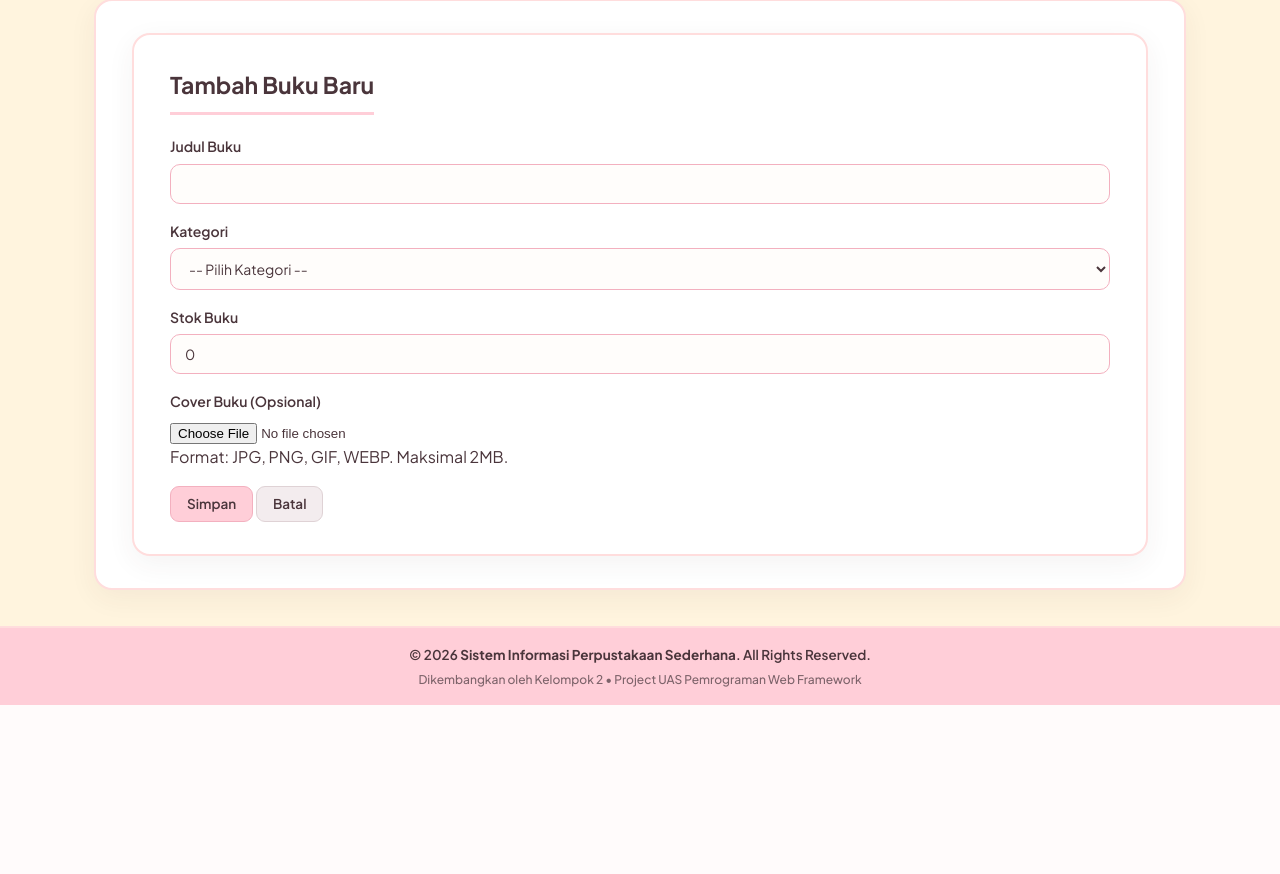
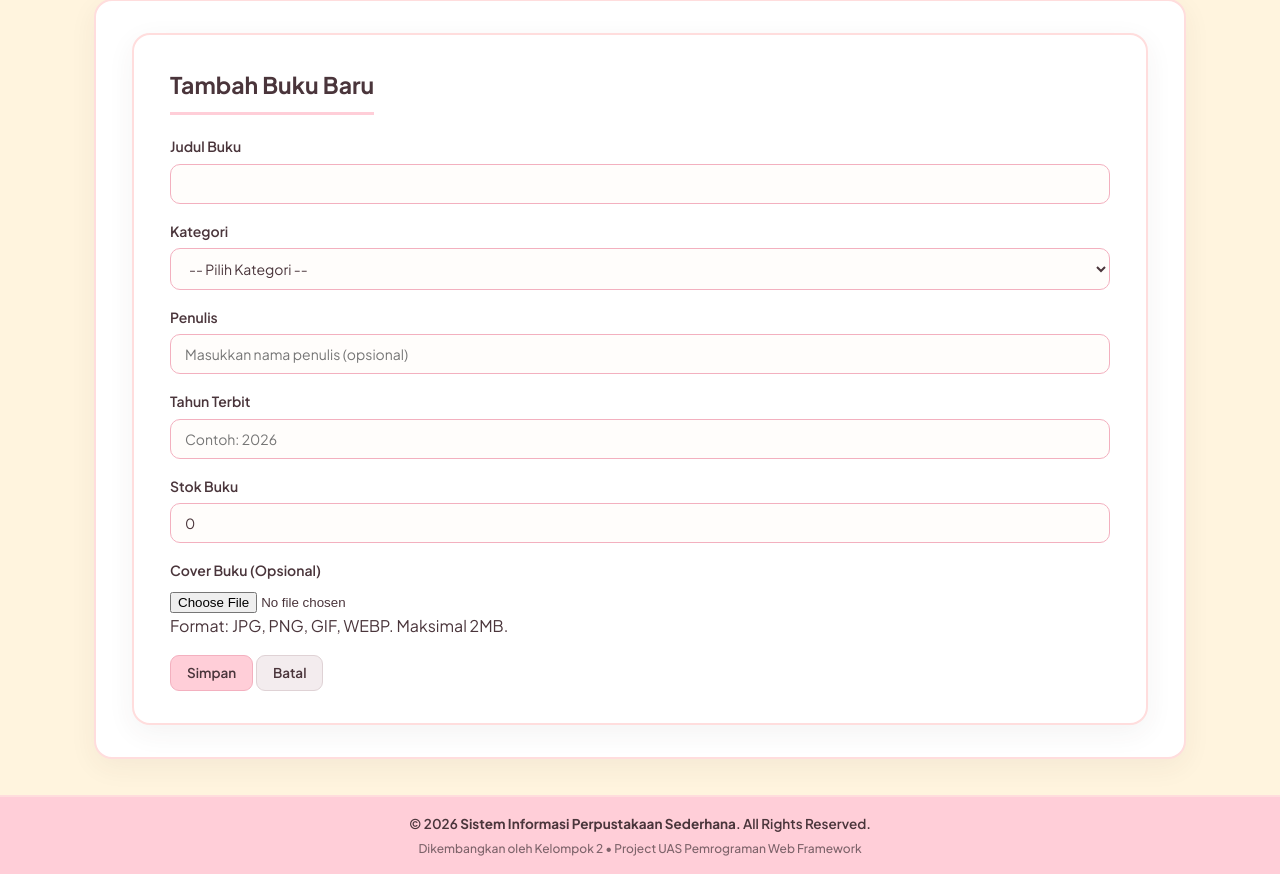
Before and after one commit to 2410631250025/perpustakaan-sederhana, a Laravel app: page /books/create in a window 1280 px wide. Shown: the part 153-1027 px from the top of the page. Before the commit the page ends 858 px from the top, so only its background shows below. Run offline with Laravel 12, Linux system fonts and the light colour scheme; a user stored in the database is signed in; data comes from the database, SQL or seed files in the repository; tables that the repository leaves empty hold one stand-in row (values such as "Sample post").

Commit message:
feat: update tampilan form dan tabel buku

```diff
--- a/resources/views/books/create.blade.php
+++ b/resources/views/books/create.blade.php
@@ -26,6 +26,18 @@
         </div>
 
         <div class="mb-3">
+            <label for="author" class="form-label">Penulis</label>
+            <input type="text" name="author" id="author" class="form-control @error('author') is-invalid @enderror" value="{{ old('author') }}" placeholder="Masukkan nama penulis (opsional)">
+            @error('author') <div class="invalid-feedback">{{ $message }}</div> @enderror
+        </div>
+
+        <div class="mb-3">
+            <label for="year" class="form-label">Tahun Terbit</label>
+            <input type="number" name="year" id="year" class="form-control @error('year') is-invalid @enderror" value="{{ old('year') }}" min="1900" max="{{ date('Y') + 1 }}" placeholder="Contoh: {{ date('Y') }}">
+            @error('year') <div class="invalid-feedback">{{ $message }}</div> @enderror
+        </div>
+
+        <div class="mb-3">
             <label for="stock" class="form-label">Stok Buku</label>
             <input type="number" name="stock" id="stock" class="form-control @error('stock') is-invalid @enderror" value="{{ old('stock', 0) }}" min="0" required>
             @error('stock') <div class="invalid-feedback">{{ $message }}</div> @enderror
--- a/resources/views/books/index.blade.php
+++ b/resources/views/books/index.blade.php
@@ -16,6 +16,8 @@
                 <th>Cover</th>
                 <th>Judul Buku</th>
                 <th>Kategori</th>
+                <th>Penulis</th>
+                <th>Tahun Terbit</th>
                 <th>Stok</th>
                 <th>Aksi</th>
             </tr>
@@ -33,6 +35,8 @@
                     </td>
                     <td>{{ $book->title }}</td>
                     <td>{{ $book->category->name ?? 'Tanpa Kategori' }}</td>
+                    <td>{{ $book->author ?? '-' }}</td>
+                    <td>{{ $book->year ?? '-' }}</td>
                     <td>{{ $book->stock }}</td>
                     <td>
                         <a href="{{ route('books.show', $book->id) }}" class="btn btn-info btn-sm text-white">Detail</a>
@@ -46,7 +50,7 @@
                 </tr>
             @empty
                 <tr>
-                    <td colspan="6" class="text-center">Belum ada data buku.</td>
+                    <td colspan="8" class="text-center">Belum ada data buku.</td>
                 </tr>
             @endforelse
         </tbody>
```
Also changed, not shown: resources/views/books/edit.blade.php (+12 -0 lines).
